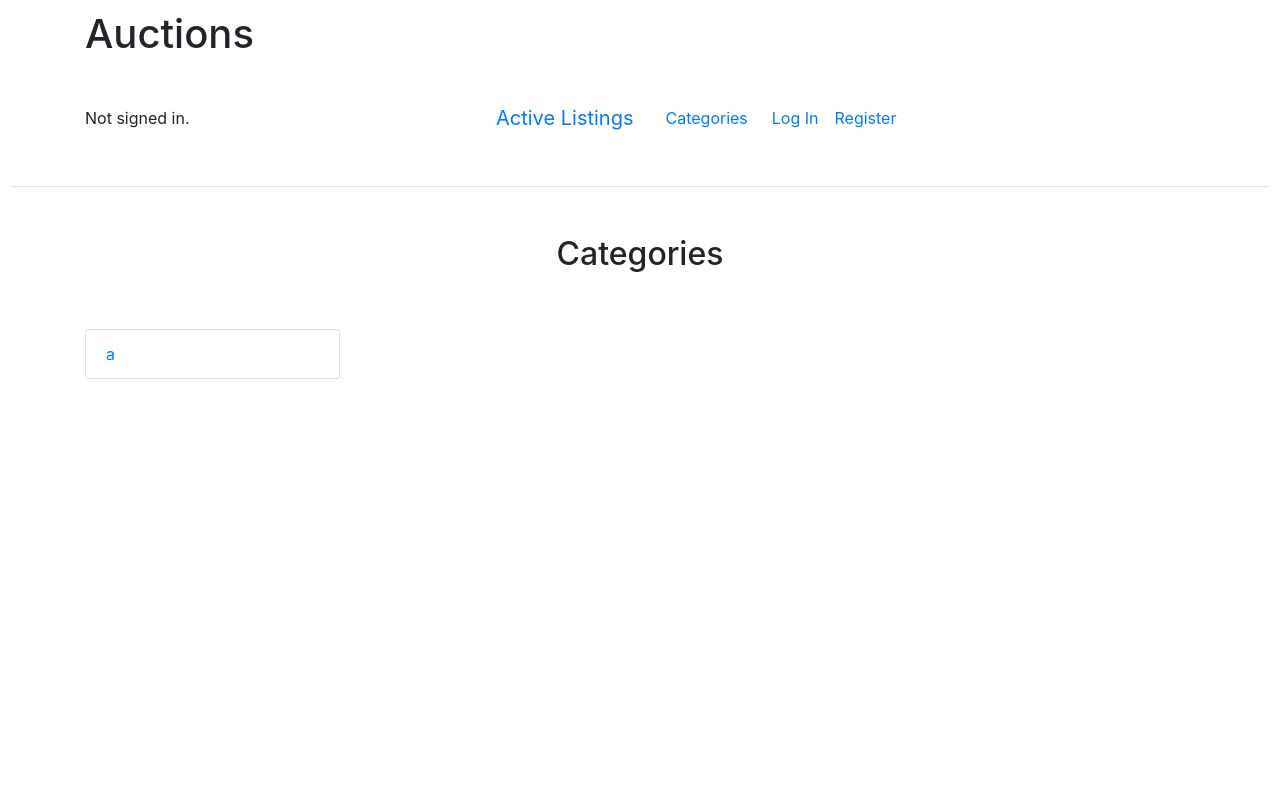
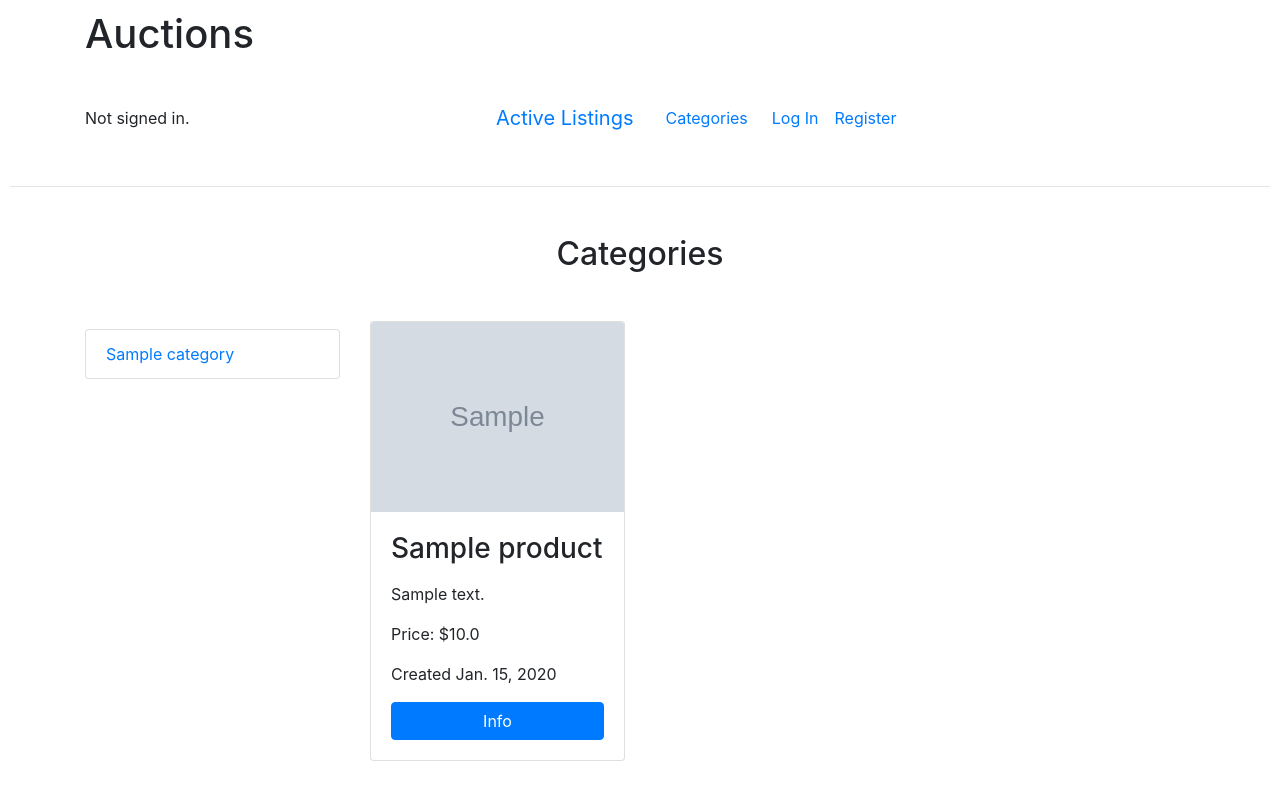
Before and after one commit to AliAmCa/Auctions, a Django app: page /categories/1 in a window 1280 px wide. Run offline with Django 3.2, Linux system fonts and the light colour scheme; tables that the repository leaves empty hold one stand-in row (values such as "Sample post"); grey boxes marked "Sample" are stand-in pictures; some libraries are stand-ins or nearby versions.

Commit message:
Cards for products added at categories.html

```diff
--- a/auctions/forms.py
+++ b/auctions/forms.py
@@ -3,7 +3,7 @@ from .models import Category
 categories = []
 result = Category.objects.all()
 for item in result:
-    categories.append(item.name)
+    categories.append((item.pk , item.name))
 
 class NewProductForm(forms.Form):
     title = forms.CharField(label= 'Title',widget=forms.TextInput(attrs={'name':'title', 'class':'form-control'}))
--- a/auctions/templates/auctions/categories.html
+++ b/auctions/templates/auctions/categories.html
@@ -23,6 +23,28 @@ Auctions
 
                 {% endfor %}
             </div>
+            <div class="col-9">
+                {% if products %}
+                <div class="row">
+                    {% for item in products %}
+                        <div class="col-md-6 col-lg-4">
+                            <div class="card">
+                                {% if item.image %}
+                                    <img src="{{item.image}}" alt="" class="card-img-top">
+                                {% endif %}
+                                <div class="card-body">
+                                    <h3 class="card-title mb-3">{{ item.name }}</h3>
+                                    <p>{{ item.description }}</p>
+                                    <p>Price: ${{ item.price }} </p>
+                                    <p>Created {{item.date}}</p>
+                                    <a href="{% url 'listing' item.id  None %}" class="btn btn-primary btn-block"> Info </a>
+                                </div>
+                            </div>
+                        </div>
+                    {% endfor %}
+                </div>
+                {% endif %}
+            </div>
         </div>
     </div>
 
--- a/auctions/views.py
+++ b/auctions/views.py
@@ -5,7 +5,7 @@ from django.db import IntegrityError
 from django.http import HttpResponse, HttpResponseRedirect
 from django.shortcuts import render, redirect
 from django.urls import reverse
-from .models import Product, User, WatchList, Bid, Comments
+from .models import Product, User, WatchList, Bid, Comments, Category
 from .forms  import NewProductForm, categories
 
 
@@ -77,7 +77,7 @@ def newProduct(request):
             description = request.POST['description']
             startBid = float(request.POST['initialPrice'])
             image = request.POST['image']
-            category = request.POST['category']
+            category = Category.objects.get(pk= int(request.POST['category']))
             seller = User.objects.get(username= request.user)
             today = datetime.now()
             product = Product(name= title, description= description,
@@ -266,8 +266,11 @@ def watchlistView(request):
 def categoriesView(request, category_id = 0):
     if category_id != 0:
         # Search for the products with that category
+        category = Category.objects.get(pk = category_id)
+        products = category.products.all()
 
-        pass
+
     return render(request, "auctions/categories.html",{
-        "categories": categories
+        "categories": categories,
+        "products": products
     })
```
